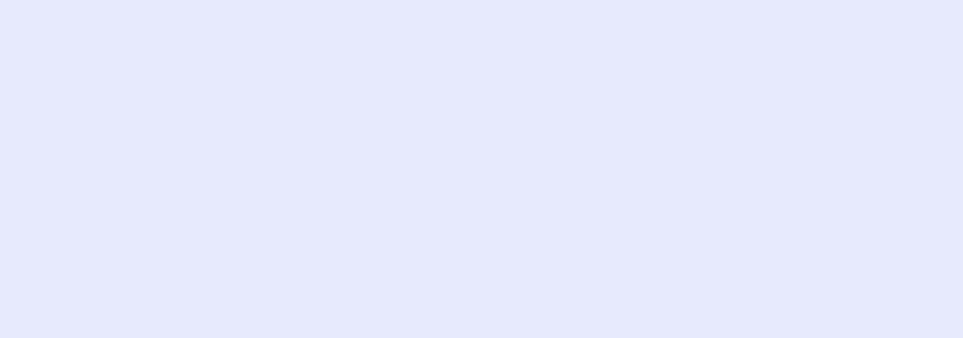
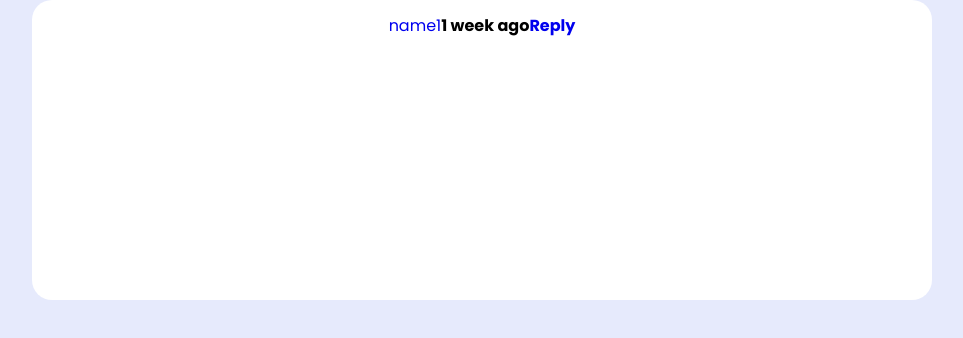
Before and after one commit to mar1nel/chat-forum, a React (Create React App) app: page / in a window 1280 px wide. Shown: the top 338 px of the page, without its empty margins (158-1121 px from the left). Built offline with nearby package versions, Linux system fonts and the light colour scheme.

Commit message:
nameweek idk

```diff
--- a/src/components/panel.css
+++ b/src/components/panel.css
@@ -1,11 +1,41 @@
 * {
+  box-sizing: border-box;
+}
+
+body {
+  margin: 0;
+  padding: 0;
   background-color: #e6eafc;
 }
 
 .panel {
+  position: relative;
   background-color: white;
-  max-width: 700px;
+  width: 900px;
+  height: 300px;
+  max-width: 1200px;
   max-height: 300px;
+  margin: 0 auto;
+  display: flex;
+  flex-direction: column;
+  justify-content: center;
+  align-items: center;
+  border-radius: 20px;
+}
+
+.panelnav {
+  display: flex;
+  flex-direction: row;
+  margin-bottom: 250px;
+  justify-content: center;
+}
+
+.panelnav a {
+  text-decoration: none;
+}
+
+.reply {
+  font-weight: bold;
 }
 
 /*# sourceMappingURL=panel.css.map */
--- a/src/components/panel.js
+++ b/src/components/panel.js
@@ -2,23 +2,18 @@ import React from "react";
 import "./panel.scss";
 
 const Panel = () => {
-    return(
-        <>
-            <div className="panel">
-                <div className="panelnav">
-                    <ul>
-                    <li className="name">
-                    </li>
-                    <li className="posted">
-                    </li>
-                    <li className="reply">
-                    </li>
-                    </ul>
-                </div>
+    return (
+        <div className="panel">
+            <div className="panelnav">
+
+                    <a href="#" className="name">name1</a>
+                    <h4>1 week ago</h4>
+
+                <a href="#" className="reply">Reply</a>
+
             </div>
-
-        </>
+        </div>
     );
-}
+};
 
 export default Panel;
--- a/src/components/panel.scss
+++ b/src/components/panel.scss
@@ -1,9 +1,44 @@
-*{
+* {
+  box-sizing: border-box;
+}
+
+body {
+  margin: 0;
+  padding: 0;
   background-color: #e6eafc;
 }
 
-.panel{
+.panel {
+  position: relative;
   background-color: white;
-  max-width: 700px;
+  width: 900px;
+  height: 300px;
+  max-width: 1200px;
   max-height: 300px;
+  margin: 0 auto;
+  display: flex;
+  flex-direction: column;
+  justify-content: center;
+  align-items: center;
+  border-radius: 20px;
 }
+
+.panelnav {
+  display: flex;
+  flex-direction: row;
+  margin-bottom: 250px;
+  //align-items: center;
+  justify-content: center;
+}
+
+.panelnav a {
+  text-decoration: none;
+  //margin-right: 10px;
+}
+
+.reply {
+  font-weight: bold;
+}
+
+.name{
+}
```
Also changed, not shown: 1 other file (tests, documents, lock files or other folders).
